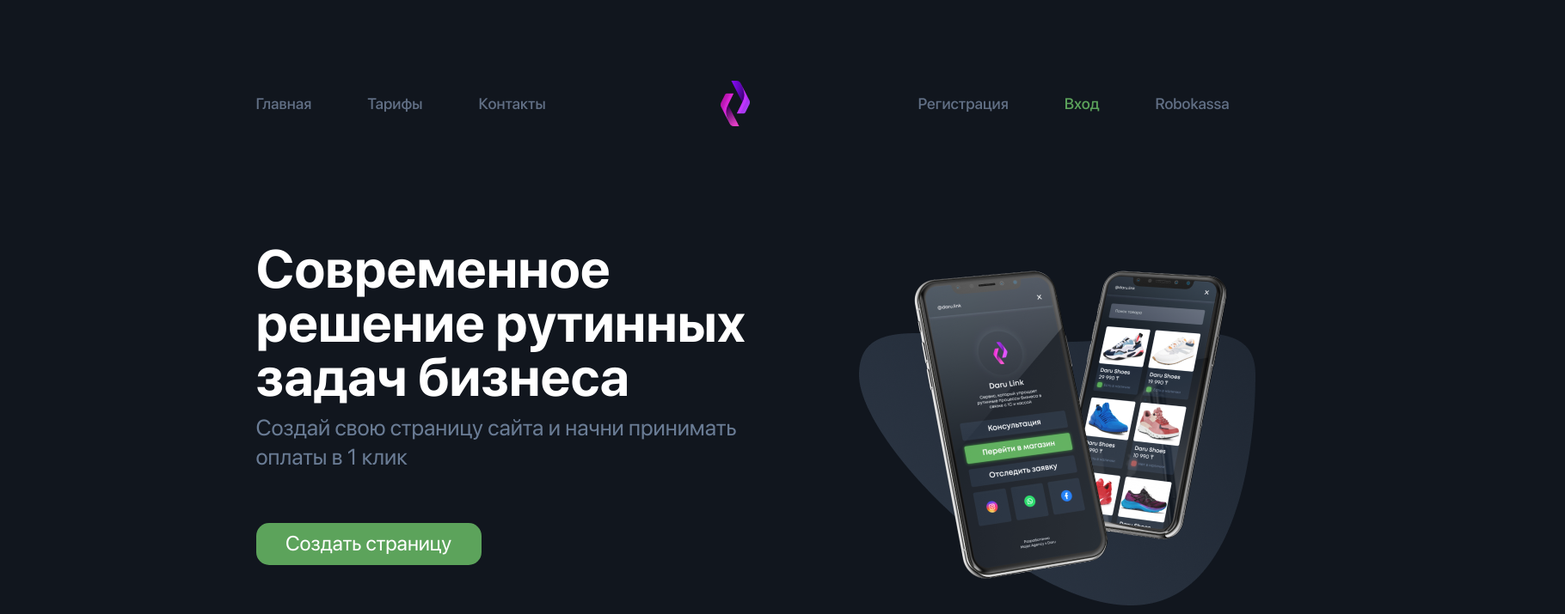
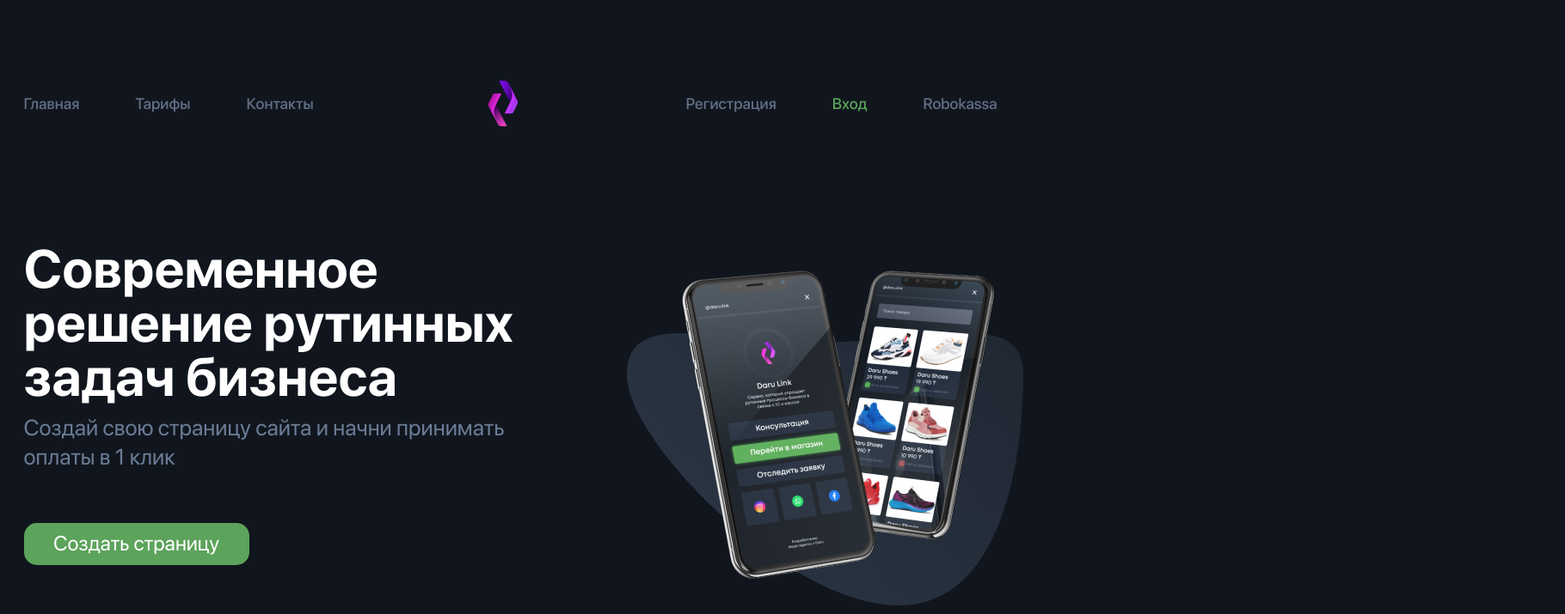
Before and after one commit to TaLisha1/daru, a plain HTML site: page index.html in a window 1280 px wide. Shown: the top 715 px of the page at 86% size, 1820 px wide, since content can reach past the window. Drawn offline with Linux system fonts and the light colour scheme.

Commit message:
удаление ширины для body

```diff
--- a/styles/style.css
+++ b/styles/style.css
@@ -81,7 +81,6 @@ body {
 
     background-color: #11161E;
     box-sizing: border-box;
-    min-width: 1820px;
 
 }
 
```
